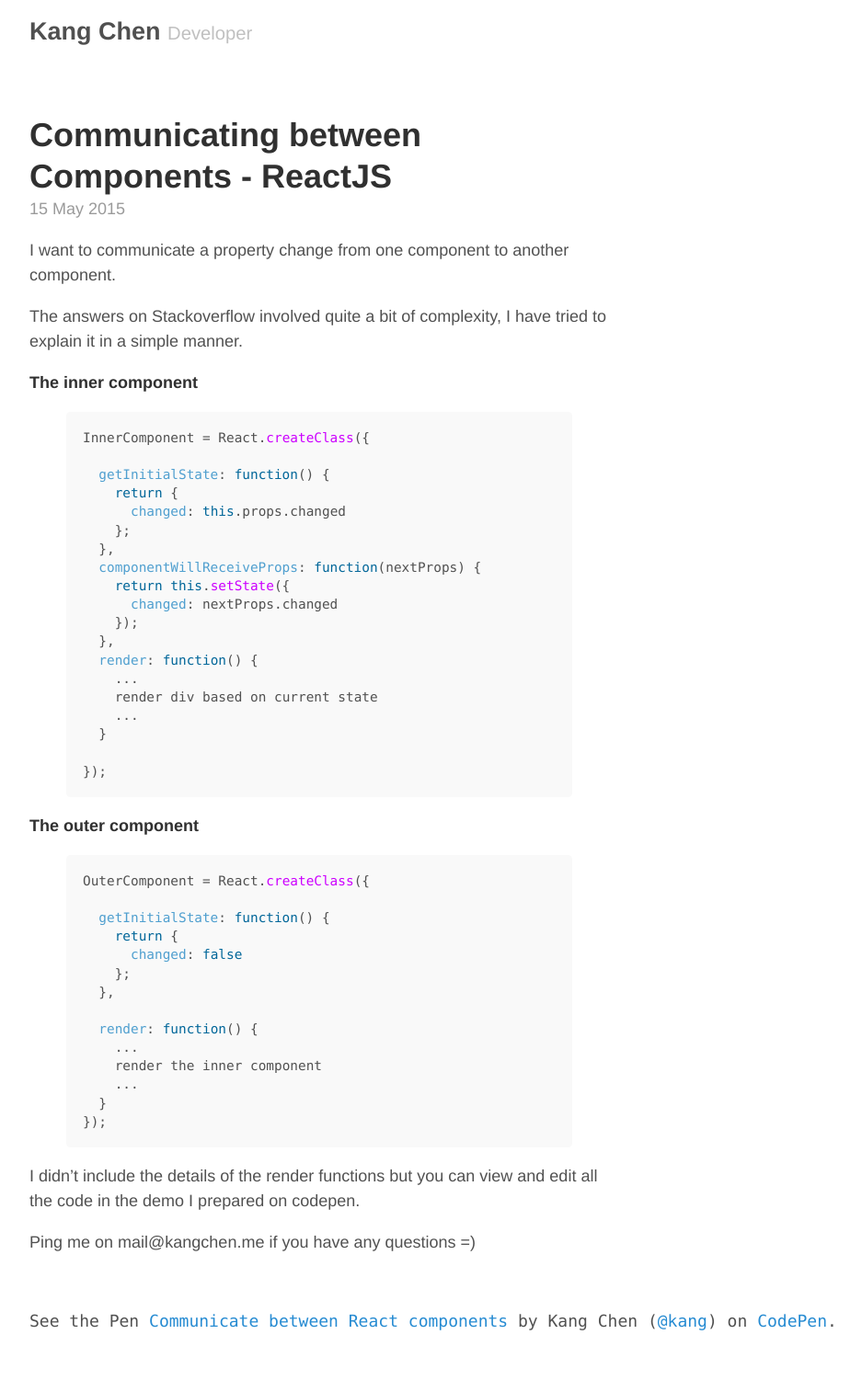
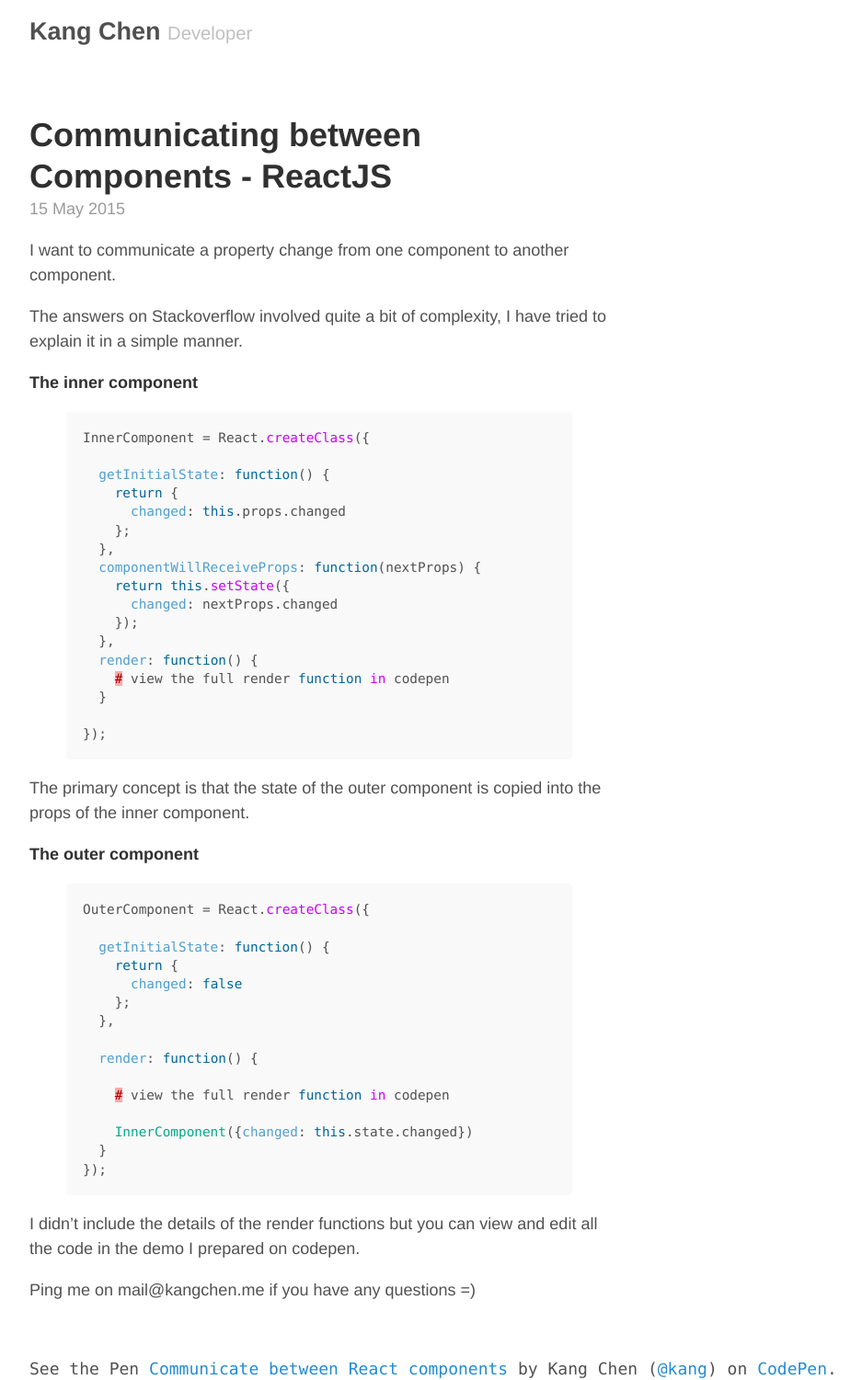
Before and after one commit to kang-chen/kang-chen.github.io, a Jekyll site: the page built from _posts/2015-05-15-communicating-between-components.md, in a window 1280 px wide, cut to the strip 0-1501 px from the top of the page. Shown: the whole strip at 92% size, without its empty margins (293-1230 px from the left). Built offline with Jekyll 4.4.1, drawn with Linux system fonts in a browser that asks for light colours.

Commit message:
communicating between components

```diff
--- a/_posts/2015-05-15-communicating-between-components.md
+++ b/_posts/2015-05-15-communicating-between-components.md
@@ -7,7 +7,6 @@ published: true
 I want to communicate a property change from one component to another component.
 
 The answers on Stackoverflow involved quite a bit of complexity, I have tried to explain it in a simple manner.
-
 
 **The inner component**
 
@@ -26,14 +25,14 @@ InnerComponent = React.createClass({
     });
   },
   render: function() {
-    ...
-    render div based on current state
-    ...
+    # view the full render function in codepen
   }
 
 });
 
 {% endhighlight %}
+
+The primary concept is that the state of the outer component is copied into the props of the inner component.
 
 **The outer component**
 
@@ -48,9 +47,10 @@ OuterComponent = React.createClass({
   },
 
   render: function() {
-    ...
-    render the inner component
-    ...
+
+    # view the full render function in codepen
+
+    InnerComponent({changed: this.state.changed})
   }
 });
 
```
